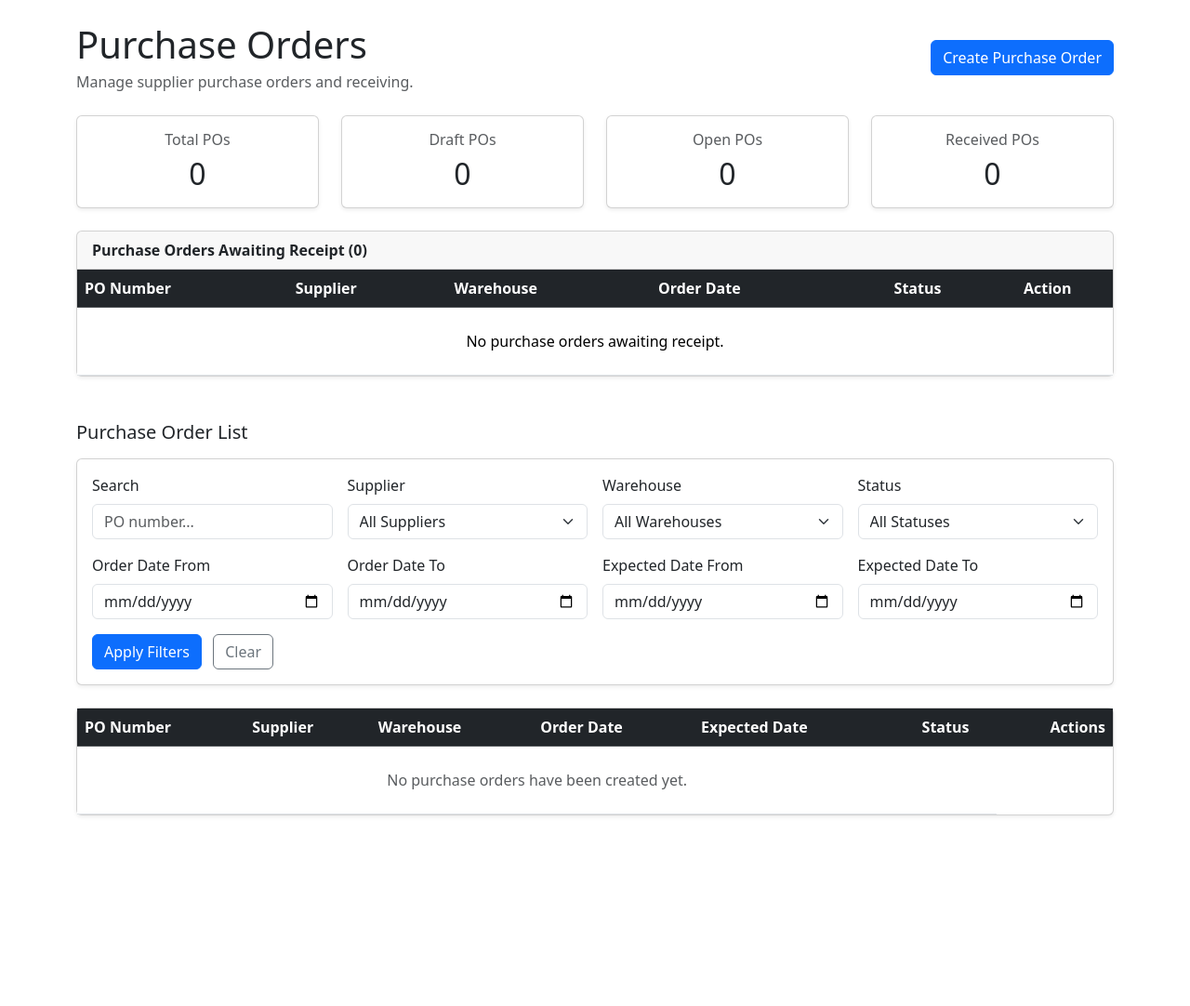
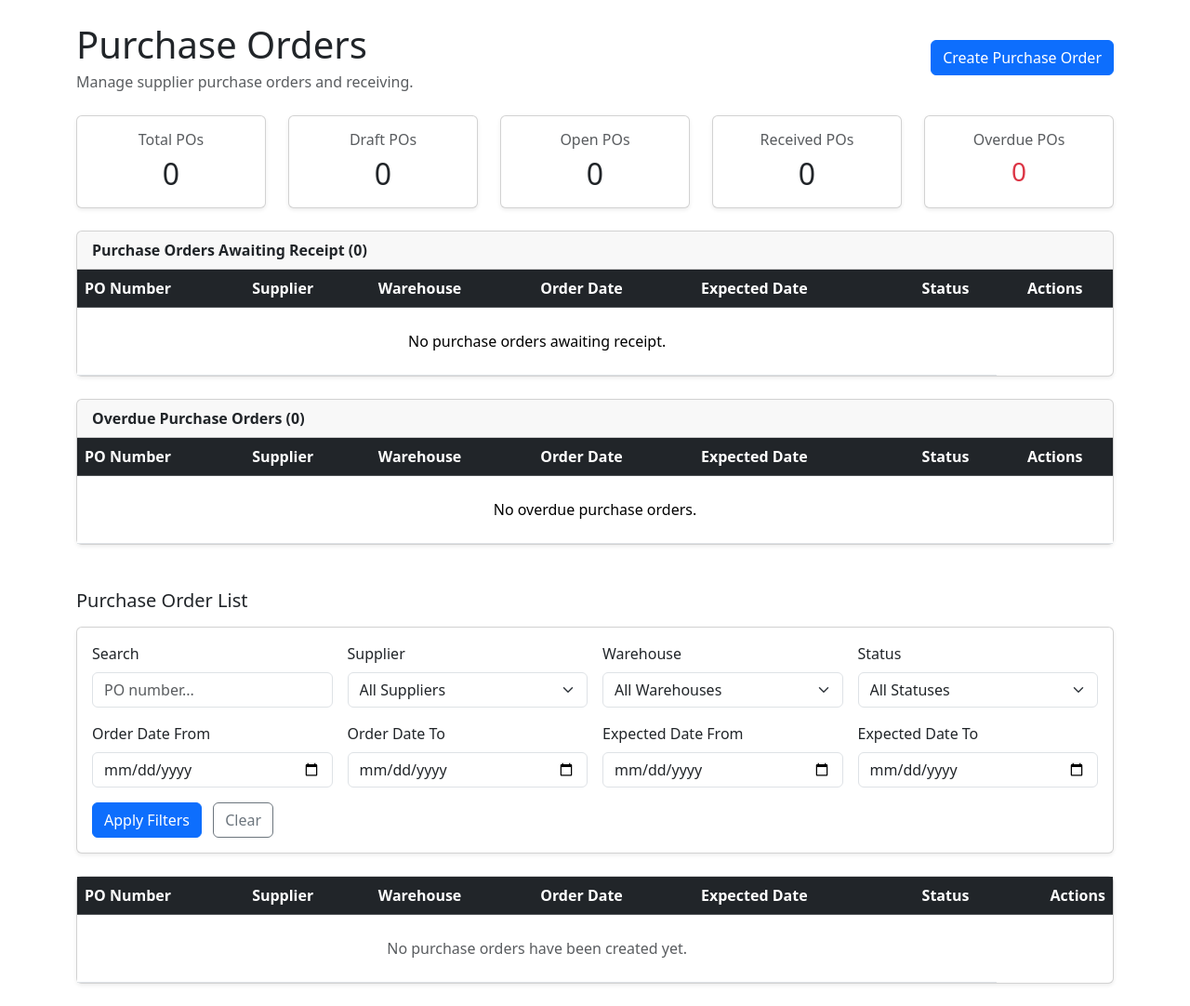
Before and after one commit to James2c/inventory-warehouse, a Django app: page /purchase-orders/ in a window 1280 px wide. Shown: the part 80-1162 px from the top of the page at 93% size. Before the commit the page ends 958 px from the top, so only its background shows below. Run offline with Django 5.2, Linux system fonts and the light colour scheme; data that the repository does not hold is empty.

Commit message:
Add Overdue Purchase Orders to purchasing

```diff
--- a/inventory/templates/inventory/purchase_order_list.html
+++ b/inventory/templates/inventory/purchase_order_list.html
@@ -35,7 +35,7 @@
 
     <!-- Total POs -->
 
-    <div class="col-md-3">
+    <div class="col-md">
 
         <div class="card shadow-sm h-100">
 
@@ -58,7 +58,7 @@
 
     <!-- Draft POs -->
 
-    <div class="col-md-3">
+    <div class="col-md">
 
         <div class="card shadow-sm h-100">
 
@@ -81,7 +81,7 @@
 
     <!-- Open POs -->
 
-    <div class="col-md-3">
+    <div class="col-md">
 
         <div class="card shadow-sm h-100">
 
@@ -104,7 +104,7 @@
 
     <!-- Received POs -->
 
-    <div class="col-md-3">
+    <div class="col-md">
 
         <div class="card shadow-sm h-100">
 
@@ -122,6 +122,20 @@
 
         </div>
 
+    </div>
+
+
+    <!-- Overdue POs -->
+
+    <div class="col-md">
+        <div class="card shadow-sm h-100">
+            <div class="card-body text-center">
+                <h6 class="text-muted">Overdue POs</h6>
+                <h3 class="mb-0 text-danger">
+                    {{ overdue_po_count }}
+                </h3>
+            </div>
+        </div>
     </div>
 
 </div>
@@ -153,8 +167,9 @@
                         <th>Supplier</th>
                         <th>Warehouse</th>
                         <th>Order Date</th>
+                        <th>Expected Date</th>
                         <th class="text-center">Status</th>
-                        <th class="text-center">Action</th>
+                        <th class="text-center">Actions</th>
 
                     </tr>
 
@@ -192,6 +207,10 @@
 
                         <td>
                             {{ purchase_order.order_date }}
+                        </td>
+
+                        <td>
+                            {{ purchase_order.expected_date }}
                         </td>
 
                         <td class="text-center">
@@ -249,6 +268,93 @@
     </div>
 
 </div>
+
+
+<!-- Overdue Purchase Orders List -->
+
+<div class="card shadow-sm mb-4">
+    <div class="card-header">
+        <strong>Overdue Purchase Orders ({{ overdue_po_count }})</strong>
+    </div>
+
+    <div class="card-body p-0">
+        <div class="table-responsive">
+            <table class="table table-hover mb-0">
+                <thead class="table-dark">
+                    <tr>
+                        <th>PO Number</th>
+                        <th>Supplier</th>
+                        <th>Warehouse</th>
+                        <th>Order Date</th>
+                        <th>Expected Date</th>
+                        <th class="text-center">Status</th>
+                        <th class="text-center">Actions</th>
+                    </tr>
+                </thead>
+
+                <tbody>
+                    {% for purchase_order in overdue_purchase_orders %}
+                    <tr>
+                        <td>
+                            <a href="{% url 'purchase_order_detail' purchase_order.id %}">
+                                {{ purchase_order.po_number }}
+                            </a>
+                        </td>
+
+                        <td>
+                            {{ purchase_order.supplier.name }}
+                        </td>
+
+                        <td>
+                            <a href="{% url 'warehouse_detail' purchase_order.warehouse.id %}">
+                                {{ purchase_order.warehouse.name }}
+                            </a>
+                        </td>
+
+                        <td>
+                            {{ purchase_order.order_date }}
+                        </td>
+
+                        <td class="text-danger fw-bold">
+                            {{ purchase_order.expected_date }}
+                        </td>
+
+                        <td class="text-center">
+                            {% if purchase_order.status == "ordered" %}
+                                <span class="badge bg-primary">
+                                    Ordered
+                                </span>
+                            {% elif purchase_order.status == "partially_received" %}
+                                <span class="badge bg-warning text-dark">
+                                    Partially Received
+                                </span>
+                            {% endif %}
+                        </td>
+
+                        <td class="text-center">
+                            <a
+                                href="{% url 'purchase_order_detail' purchase_order.id %}"
+                                class="btn btn-sm btn-outline-primary"
+                            >
+                                View
+                            </a>
+                        </td>
+                    </tr>
+
+                    {% empty %}
+                    <tr>
+                        <td colspan="7" class="text-center py-4">
+                            No overdue purchase orders.
+                        </td>
+                    </tr>
+                    {% endfor %}
+                </tbody>
+
+            </table>
+        </div>
+    </div>
+</div>
+
 
 
 <!-- Purchase Order List Heading -->
--- a/inventory/views.py
+++ b/inventory/views.py
@@ -4,6 +4,7 @@ from django.db.models.deletion import ProtectedError
 from django.db import transaction, models
 from django.contrib import messages
 import uuid
+from django.utils import timezone
 
 from django.shortcuts import (
     get_object_or_404,
@@ -1329,6 +1330,14 @@ def purchase_order_list(request):
         status="received"
     ).count()
 
+    overdue_po_count = PurchaseOrder.objects.filter(
+        expected_date__lt=timezone.now().date(),
+        status__in=[
+            "ordered",
+            "partially_received",
+        ]
+    ).count()
+
     suppliers = Supplier.objects.order_by(
         "name"
     )
@@ -1353,6 +1362,25 @@ def purchase_order_list(request):
         )
         .order_by(
             "-order_date",
+            "-id",
+        )[:10]
+    )
+
+    overdue_purchase_orders = (
+        PurchaseOrder.objects
+        .select_related(
+            "supplier",
+            "warehouse",
+        )
+        .filter(
+            expected_date__lt=timezone.now().date(),
+            status__in=[
+                "ordered",
+                "partially_received",
+            ]
+        )
+        .order_by(
+            "expected_date",
             "-id",
         )[:10]
     )
@@ -1378,6 +1406,8 @@ def purchase_order_list(request):
             "order_date_to": order_date_to,
             "expected_date_from": expected_date_from,
             "expected_date_to": expected_date_to,
+            "overdue_po_count": overdue_po_count,
+            "overdue_purchase_orders": overdue_purchase_orders,
         },
     )
 
```
